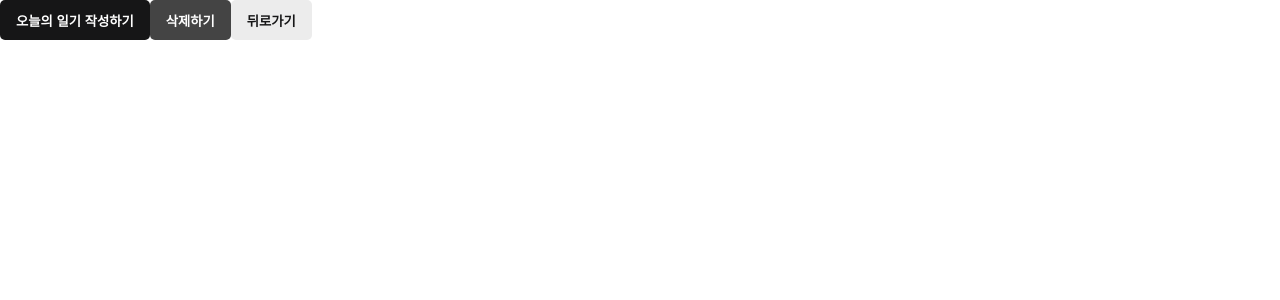
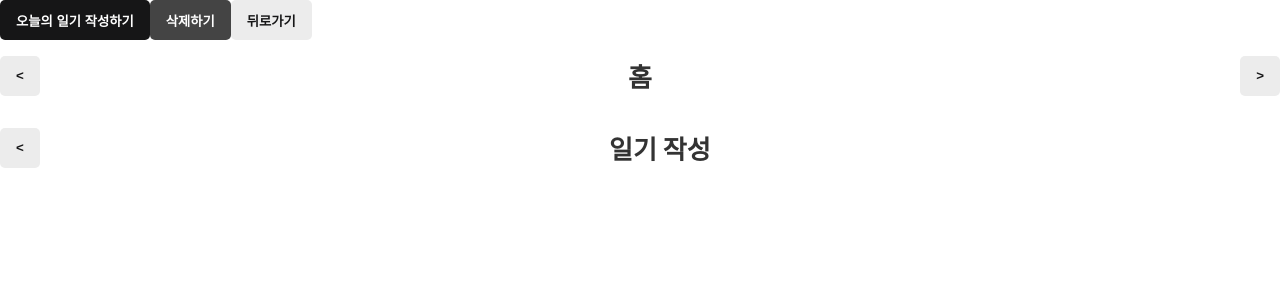
Before and after one commit to yujleee/my-mini-diary, a React (Create React App) app: page / in a window 1280 px wide. Shown: the top 300 px of the page. Built offline with nearby package versions, Linux system fonts and the light colour scheme; a web font is replaced by a local one.

Commit message:
✨  헤더 컴포넌트 추가

```diff
--- a/src/App.css
+++ b/src/App.css
@@ -2,3 +2,4 @@
 @import './style/colors.css';
 @import './style/font.css';
 @import './style/button.css';
+@import './style/header.css';
--- a/src/App.js
+++ b/src/App.js
@@ -8,6 +8,8 @@ function App() {
       <Buttons category={'primary'} text={'오늘의 일기 작성하기'} />
       <Buttons category={'secondary'} text={'삭제하기'} />
       <Buttons text={'뒤로가기'} />
+      <Header left={<Buttons text={'<'} />} titleText={'홈'} right={<Buttons text={'>'} />} />
+      <Header titleText={'일기 작성'} left={<Buttons text={'<'} />} />
     </div>
   );
 }
--- /dev/null
+++ b/src/Header.js
@@ -0,0 +1,11 @@
+const Header = ({ left, titleText, right }) => {
+  return (
+    <header className="header">
+      <div className="left">{left}</div>
+      <h1 className="title">{titleText}</h1>
+      <div className="right">{right}</div>
+    </header>
+  );
+};
+
+export default Header;
--- /dev/null
+++ b/src/style/header.css
@@ -0,0 +1,18 @@
+.header {
+  display: flex;
+  align-items: center;
+  justify-content: space-between;
+}
+
+.header > div,
+.title {
+  display: flex;
+}
+
+.title {
+  width: 50%;
+  justify-content: center;
+  flex-shrink: 1;
+  font-size: 26px;
+  color: var(--color-gray-700);
+}
```
